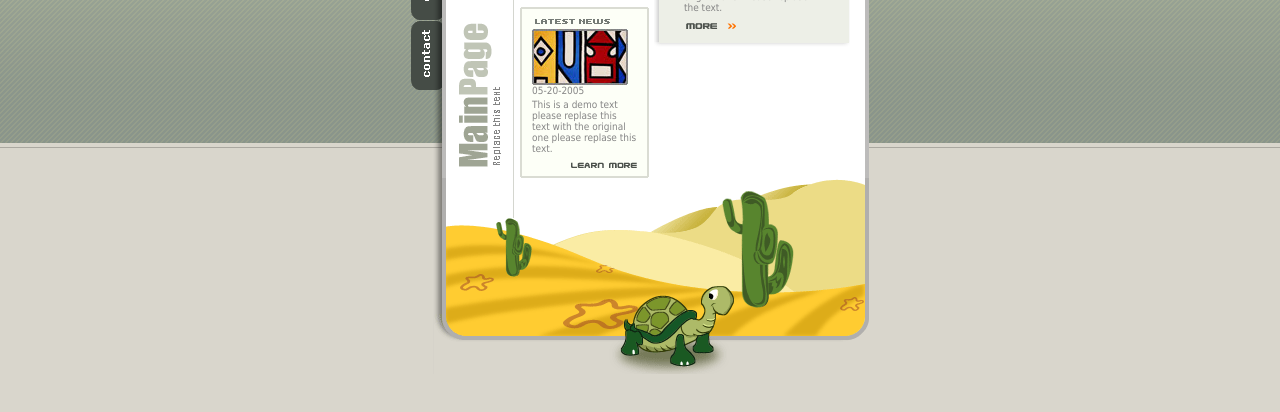
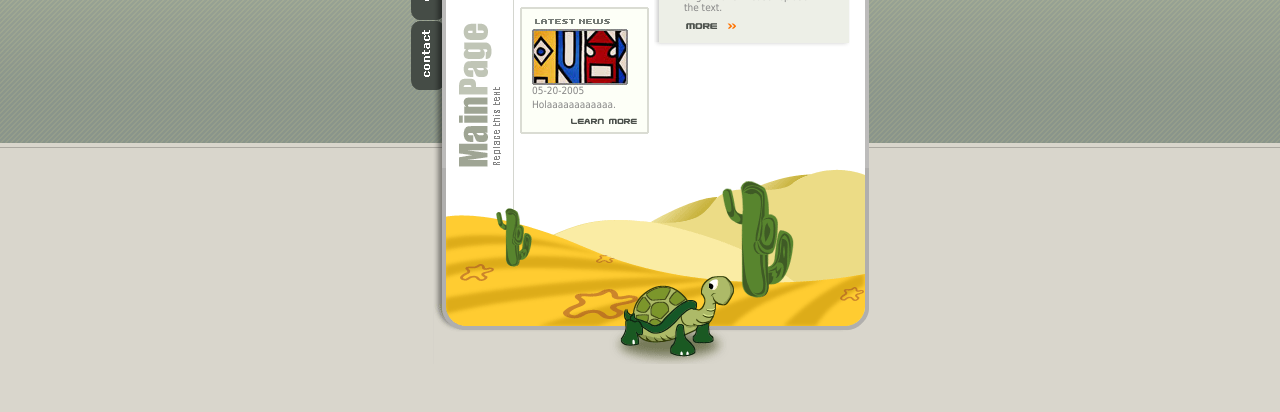
Before and after one commit to hmpeb/PRUEBA1, a plain HTML site: page index.html in a window 1280 px wide. Shown: the part 300-712 px from the top of the page. Drawn offline with Linux system fonts and the light colour scheme.

Commit message:
cambie texto a español

```diff
--- a/index.html
+++ b/index.html
@@ -38,8 +38,7 @@ demo text please replase this with your text.</p>
 <h2><img src="images/title_latest_news.gif" alt="latest news" height="5" width="78" /></h2>
 <img src="images/picture_3.jpg" alt="picture 3" height="56" width="96" />
 <p>05-20-2005</p>
-<p>This is a demo text please replase this text with the original
-one please replase this text.</p>
+<p>Holaaaaaaaaaaaa.</p>
 <p class="readmore"><a href="http://www.freewebsitetemplates.com"><img src="images/btn_learn_more.gif" alt="learn more" height="7" width="68" /></a></p>
 </div>
 </div>
```
